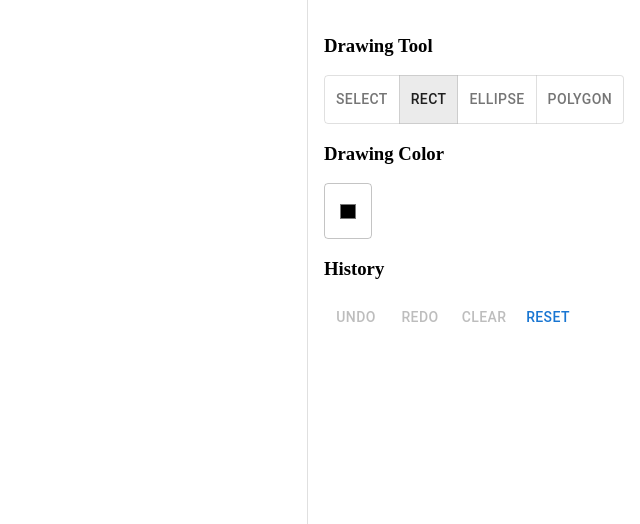
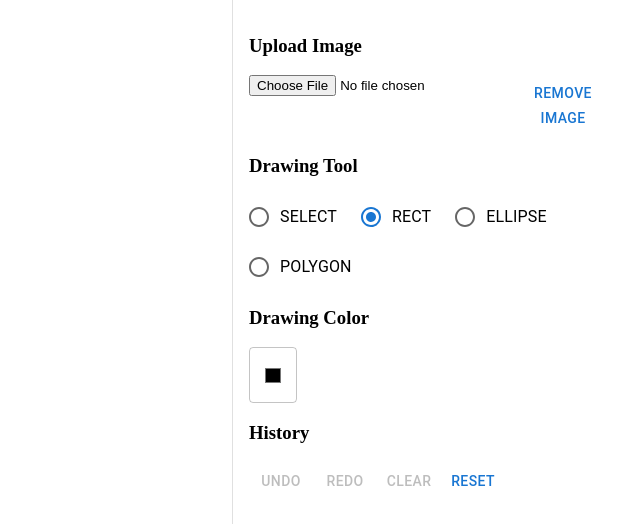
Before and after one commit to 94chl/drawing, a React (Vite) app: page / in a window 1280 px wide. Shown: the top 524 px of the page, without its empty margins (640-1280 px from the left). Built offline with nearby package versions, Linux system fonts and the light colour scheme.

Commit message:
add: upload image

```diff
--- a/src/component/Tools.tsx
+++ b/src/component/Tools.tsx
@@ -1,4 +1,4 @@
-import React from "react";
+import React, { ChangeEvent } from "react";
 import { css } from "@emotion/react";
 import { useDispatch, useSelector, shallowEqual } from "react-redux";
 import { RootState } from "@/store";
@@ -8,6 +8,7 @@ import {
   setDrawables,
   setColor,
   setToolType,
+  setImageFile,
 } from "@/store/canvas";
 
 import useLocalStorage from "@/hook/useLocalStorage";
@@ -16,8 +17,9 @@ import type { drawableInfoBufferType } from "@/utils/type";
 import { isEmpty } from "underscore";
 
 import {
-  ToggleButtonGroup,
-  ToggleButton,
+  RadioGroup,
+  FormControlLabel,
+  Radio,
   Button,
   TextField,
 } from "@mui/material";
@@ -41,8 +43,25 @@ const Tools = () => {
     {}
   );
 
-  const onChangeToolType = (_: React.MouseEvent, value: ToolEnum) => {
-    dispatch(setToolType(value));
+  const uploadImage = (e: React.ChangeEvent<HTMLInputElement>) => {
+    const file = e.target.files?.item(0) ?? null;
+    if (file) {
+      const filePath = URL.createObjectURL(file);
+      dispatch(setImageFile(filePath));
+      e.target.value = "";
+    }
+  };
+
+  const initImage = () => {
+    if (window.confirm("Remove image?")) {
+      dispatch(setImageFile(""));
+    }
+  };
+
+  const onChangeToolType = (e: ChangeEvent<HTMLInputElement>) => {
+    const value = e.target.value as ToolEnum;
+    if (TOOL_TYPES.includes(value) && value !== toolType)
+      dispatch(setToolType(value));
   };
 
   const onChangeColor = (e: React.ChangeEvent<HTMLInputElement>) => {
@@ -106,22 +125,36 @@ const Tools = () => {
       `}
     >
       <div>
+        <h3>Upload Image</h3>
+        <div
+          css={css`
+            display: flex;
+          `}
+        >
+          <input type="file" accept="image/*" onChange={uploadImage} />
+          <Button onClick={initImage}>Remove Image</Button>
+        </div>
+      </div>
+      <div>
         <h3>Drawing Tool</h3>
-        <ToggleButtonGroup
-          value={toolType}
+        <RadioGroup
           onChange={onChangeToolType}
-          exclusive
+          css={css`
+            display: flex;
+            flex-direction: row;
+            gap: 8px;
+          `}
         >
           {TOOL_TYPES.map((toolTypeValue) => (
-            <ToggleButton
+            <FormControlLabel
+              checked={toolType === toolTypeValue}
               value={toolTypeValue}
-              selected={toolType === toolTypeValue}
+              label={toolTypeValue}
+              control={<Radio />}
               key={`TOOL_TYPE_${toolTypeValue}`}
-            >
-              {toolTypeValue}
-            </ToggleButton>
+            />
           ))}
-        </ToggleButtonGroup>
+        </RadioGroup>
       </div>
       <div>
         <h3>Drawing Color</h3>
--- a/src/store/canvas.ts
+++ b/src/store/canvas.ts
@@ -10,6 +10,7 @@ type CanvasStateType = {
   layersHistory: drawableInfoBufferType[];
   layersNow: number;
   layersHistoryLimit: number;
+  imageFile: string;
 };
 
 const initialState: CanvasStateType = {
@@ -19,6 +20,7 @@ const initialState: CanvasStateType = {
   layersHistory: [],
   layersNow: -1,
   layersHistoryLimit: 40,
+  imageFile: "",
 };
 
 const canvas = createSlice({
@@ -49,6 +51,9 @@ const canvas = createSlice({
     setLayersNow: (state, { payload }: PayloadAction<number>) => {
       state.layersNow = payload;
     },
+    setImageFile: (state, { payload }: PayloadAction<string>) => {
+      state.imageFile = payload;
+    },
   },
 });
 
@@ -59,5 +64,6 @@ export const {
   setDrawables,
   setLayersHitory,
   setLayersNow,
+  setImageFile,
 } = canvas.actions;
 export default canvas.reducer;
```
Also changed, not shown: src/component/Canvas.tsx (+17 -2 lines).
